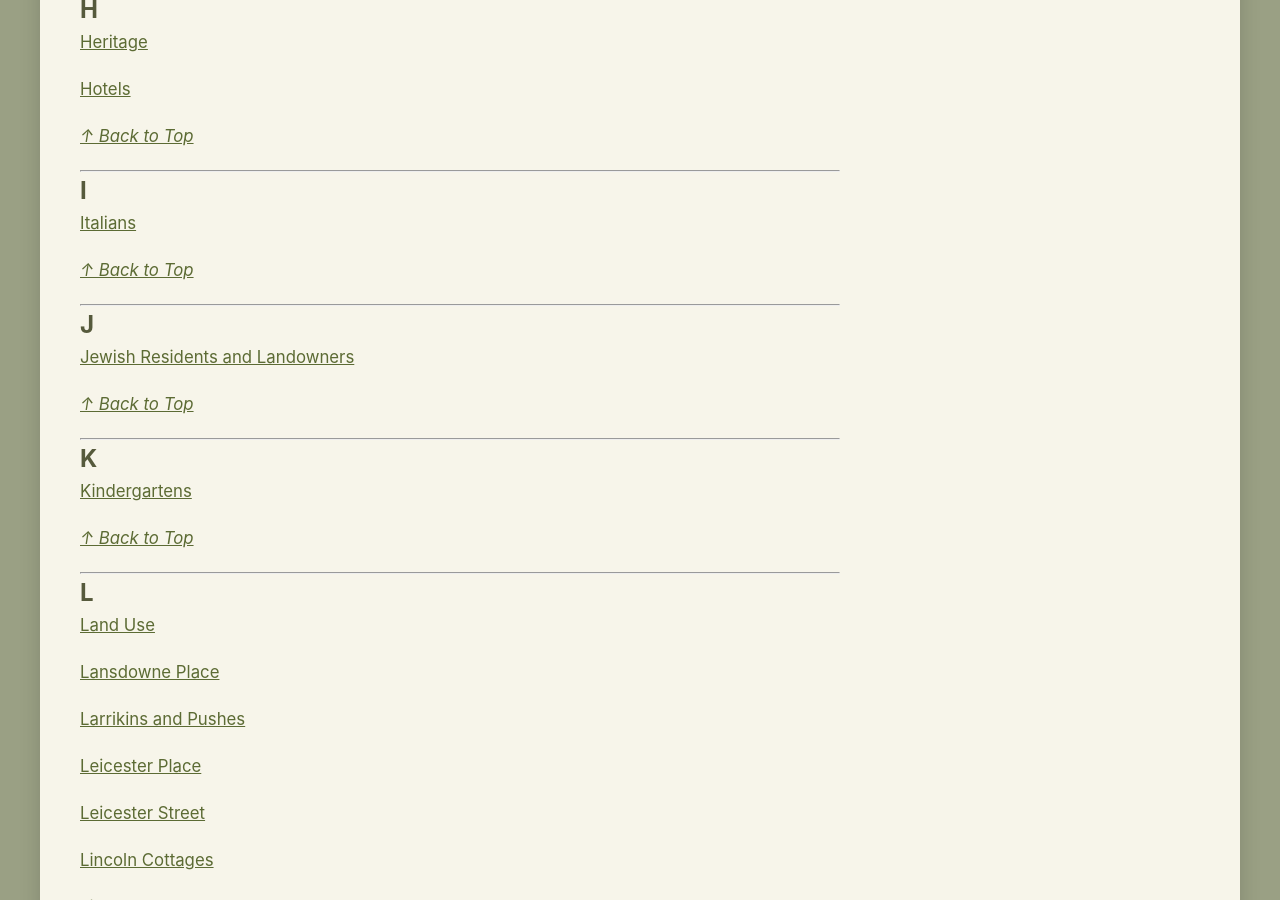
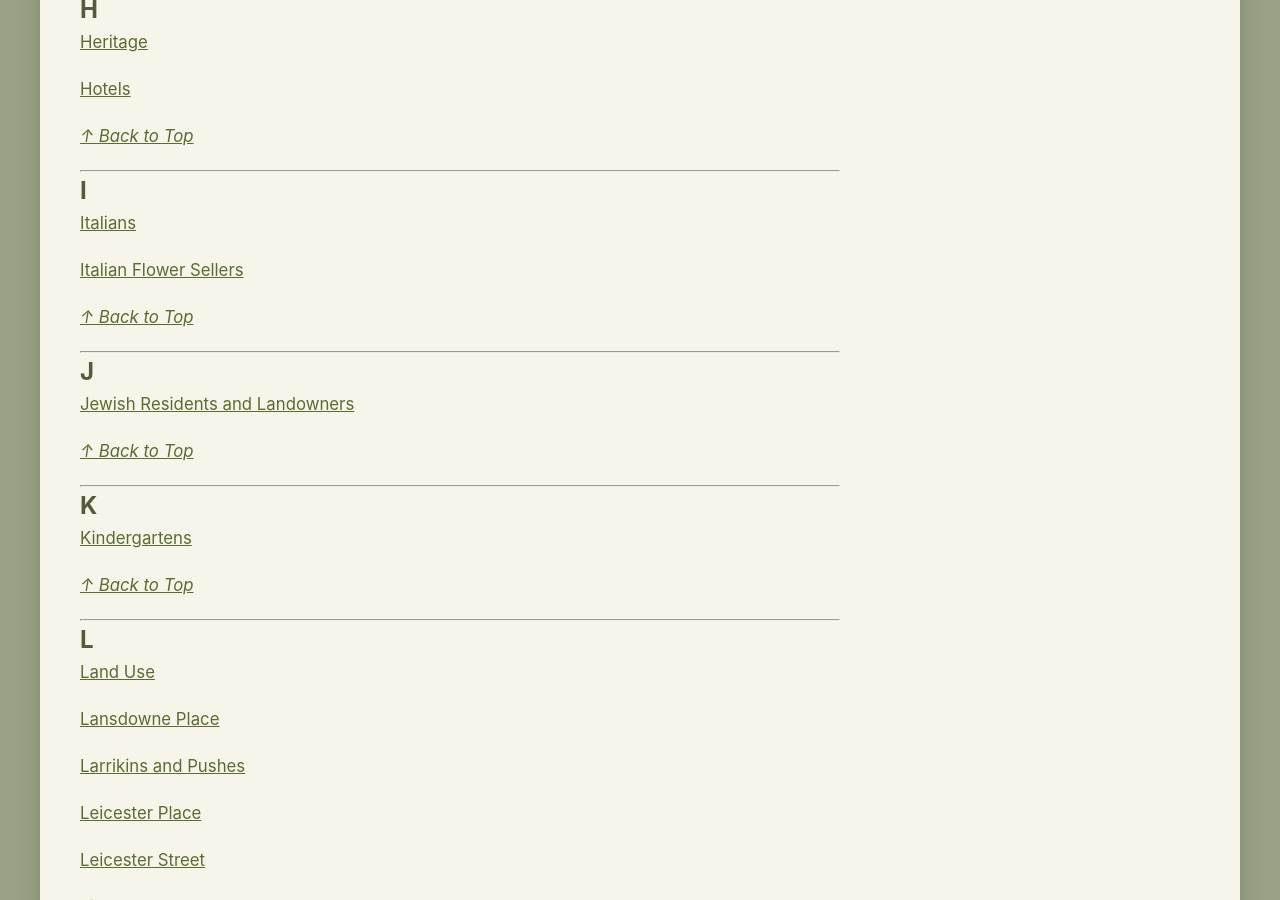
Before and after one commit to notamitchell/order, a Jekyll site: the page built from aToZ.md, in a window 1280 px wide and 900 px high, scrolled down 2508 px. Built offline with Jekyll 4.4.1, drawn with Linux system fonts in a browser that asks for light colours; a script that is not in the unit is left out.

Commit message:
Update aToZ.md

```diff
--- a/aToZ.md
+++ b/aToZ.md
@@ -119,6 +119,8 @@ _[&uarr; Back to Top](#index-a-to-z)_
 ## I
 
 [Italians](civic?id=Italians)
+
+[Italian Flower Sellers](civic?id=Italian Flower Sellers)
 
 _[&uarr; Back to Top](#index-a-to-z)_
 
```
